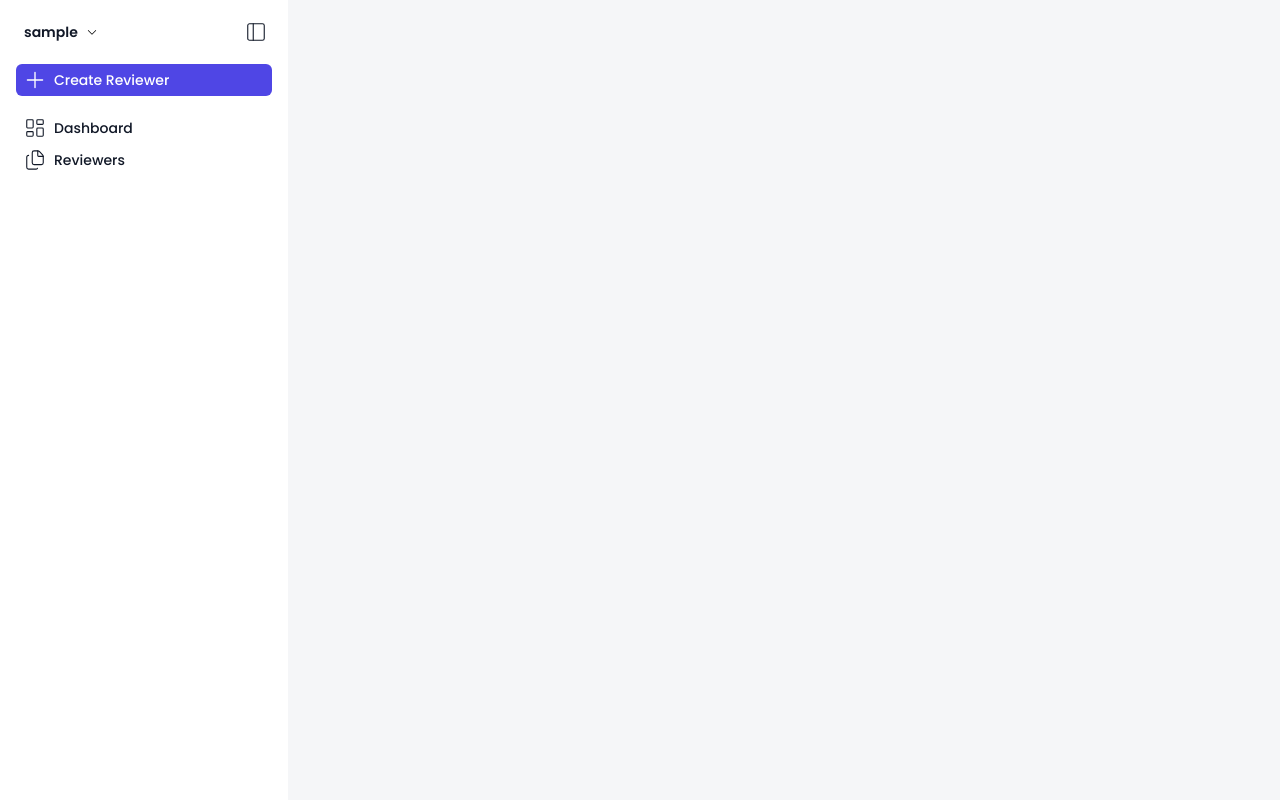
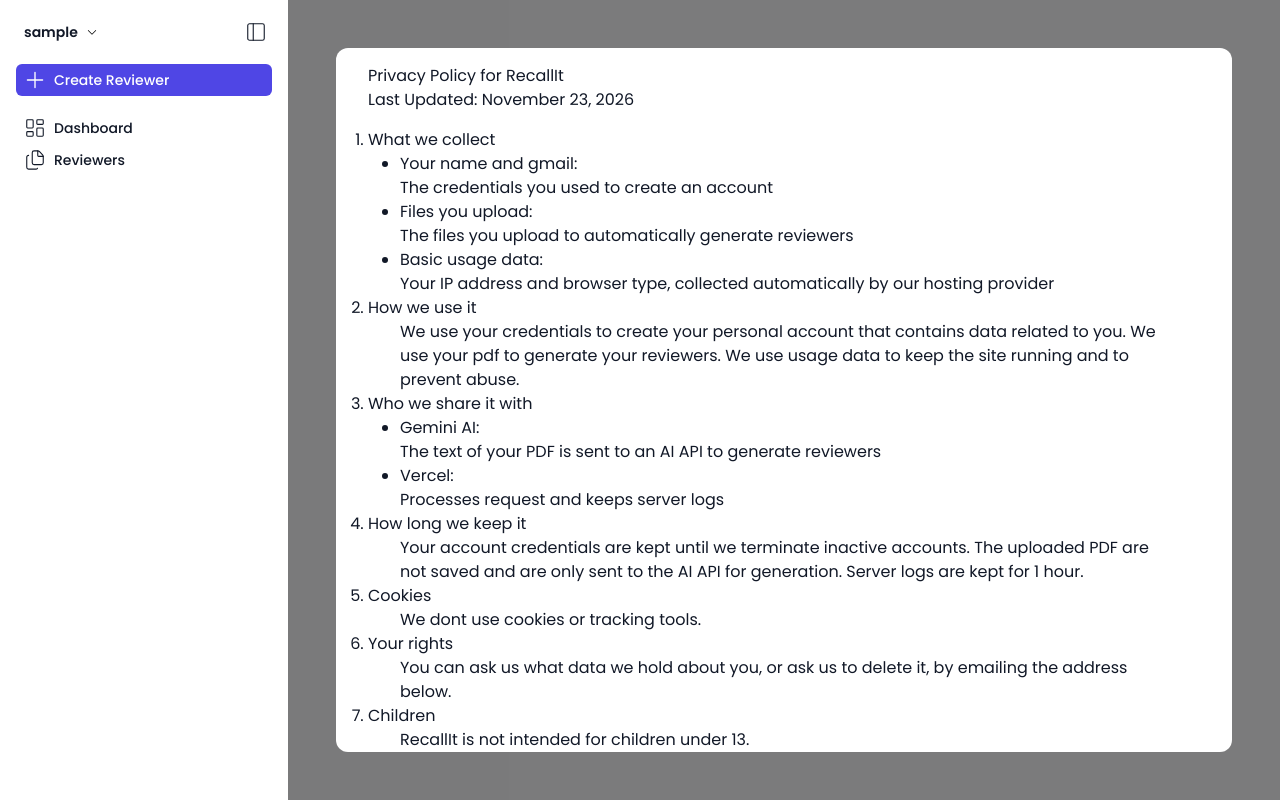
Before and after one commit to gieldev/Recap, a React (Vite) app in the folder frontend/: page /app in a window 1280 px wide. Built offline with nearby package versions, Linux system fonts and the light colour scheme; sample sign-in values are in the browser's storage.

Commit message:
feat: contents for privacy policy

```diff
--- a/frontend/src/AppComponents/PageContainer.jsx
+++ b/frontend/src/AppComponents/PageContainer.jsx
@@ -2,6 +2,7 @@ import { useState } from "react";
 import { Outlet, useLocation, Navigate } from "react-router-dom";
 
 import Sidebar from "./Sidebar";
+import PrivacyModal from "./modals/PrivacyModal";
 
 function PageContainer() {
   const [sidebarOpen, setSidebarOpen] = useState(false);
@@ -21,10 +22,12 @@ function PageContainer() {
         )}
 
         <main
-          className={`flex-1 flex flex-col min-h-screen h-full px-16 py-16 gap-8 bg-contrast-bg transition-all duration-300 ${sidebarOpen ? "ml-0" : "lg:ml-72"}`}
+          className={`min-h-screen h-full flex-1 flex flex-col px-16 py-16 gap-8 bg-contrast-bg transition-all duration-300 ${sidebarOpen ? "ml-0" : "lg:ml-72"}`}
         >
           <Outlet />
         </main>
+
+        <PrivacyModal />
       </div>
     </>
   );
--- a/frontend/src/AppComponents/Sidebar.jsx
+++ b/frontend/src/AppComponents/Sidebar.jsx
@@ -33,7 +33,7 @@ function Sidebar({ sidebarOpen, setSidebarOpen }) {
 
   return (
     <aside
-      className={`top-0 left-0 h-screen w-72 flex flex-col px-4 py-4 gap-4 bg-neutral-bg transition-all duration-300
+      className={`top-0 left-0 h-screen w-72 flex flex-col px-4 py-4 gap-4 bg-neutral-bg transition-all duration-300 z-2
     ${sidebarOpen ? "fixed -translate-x-full" : "fixed lg:fixed translate-x-0"}`}
     >
       <header className="h-8 flex items-center justify-between">
--- /dev/null
+++ b/frontend/src/AppComponents/modals/PrivacyModal.jsx
@@ -0,0 +1,116 @@
+function PrivacyModal() {
+  return (
+    <>
+      <div className="absolute top-0 left-0 h-screen inset-0 flex items-center p-12 ml-0 justify-center bg-black/50 z-3 lg:ml-72">
+        <div className="w-full h-full bg-neutral-bg rounded-xl overflow-y-auto">
+          <div>
+            <header className="flex flex-col px-8 py-4">
+              <h1>Privacy Policy for RecallIt</h1>
+              <p>Last Updated: November 23, 2026</p>
+            </header>
+            {/* Contents */}
+            <div>
+              <ol className="flex flex-col px-8 pb-4 list-decimal">
+                {/* What we collect */}
+                <li>
+                  <h2>What we collect</h2>
+                  <ul className="flex flex-col px-8 list-disc">
+                    <li>
+                      Your name and gmail:{" "}
+                      <p>The credentials you used to create an account</p>
+                    </li>
+                    <li>
+                      Files you upload:{" "}
+                      <p>
+                        The files you upload to automatically generate reviewers
+                      </p>
+                    </li>
+                    <li>
+                      Basic usage data:{" "}
+                      <p>
+                        Your IP address and browser type, collected
+                        automatically by our hosting provider
+                      </p>
+                    </li>
+                  </ul>
+                </li>
+                {/* How we use it */}
+                <li>
+                  <h2>How we use it</h2>
+                  <p className="flex px-8">
+                    We use your credentials to create your personal account that
+                    contains data related to you. We use your pdf to generate
+                    your reviewers. We use usage data to keep the site running
+                    and to prevent abuse.
+                  </p>
+                </li>
+                {/* Who we share it with */}
+                <li>
+                  <h2>Who we share it with</h2>
+                  <ul className="flex flex-col px-8 list-disc">
+                    <li>
+                      Gemini AI:{" "}
+                      <p>
+                        The text of your PDF is sent to an AI API to generate
+                        reviewers
+                      </p>
+                    </li>
+                    <li>
+                      Vercel: <p>Processes request and keeps server logs</p>
+                    </li>
+                  </ul>
+                </li>
+                {/* How long we keep it */}
+                <li>
+                  <h2>How long we keep it</h2>
+                  <p className="flex px-8">
+                    Your account credentials are kept until we terminate
+                    inactive accounts. The uploaded PDF are not saved and are
+                    only sent to the AI API for generation. Server logs are kept
+                    for 1 hour.
+                  </p>
+                </li>
+                {/* Cookies */}
+                <li>
+                  <h2>Cookies</h2>
+                  <p className="flex px-8">
+                    We dont use cookies or tracking tools.
+                  </p>
+                </li>
+                {/* Your rights */}
+                <li>
+                  <h2>Your rights</h2>
+                  <p className="flex px-8">
+                    You can ask us what data we hold about you, or ask us to
+                    delete it, by emailing the address below.
+                  </p>
+                </li>
+                {/* Children */}
+                <li>
+                  <h2>Children</h2>
+                  <p className="flex px-8">
+                    RecallIt is not intended for children under 13.
+                  </p>
+                </li>
+                {/* Changes */}
+                <li>
+                  <h2>Changes</h2>
+                  <p className="flex px-8">If we change this policy, we'll update the date above.</p>
+                </li>
+                {/* Contact */}
+                <li>
+                  <h2>Contact</h2>
+                  <p className="flex px-8">
+                    Questions? Email <a>arg.ducut@gmail.com</a>
+                  </p>
+                </li>
+              </ol>
+            </div>
+          </div>
+        </div>
+      </div>
+    </>
+  );
+}
+
+export default PrivacyModal;
--- a/frontend/src/AppPages/Reviewers.jsx
+++ b/frontend/src/AppPages/Reviewers.jsx
@@ -170,7 +170,7 @@ function Reviewers() {
                 </svg>
 
                 <div
-                  className={`absolute top-full right-0 flex flex-col p-2 gap-1 bg-neutral-white border border-border rounded-md shadow z-10 ${visible === index ? "block" : "hidden"}`}
+                  className={`absolute top-full right-0 flex flex-col p-2 gap-1 bg-neutral-white border border-border rounded-md shadow z-1 ${visible === index ? "block" : "hidden"}`}
                 >
                   <button
                     className="text-start text-sm cursor-pointer"
```
